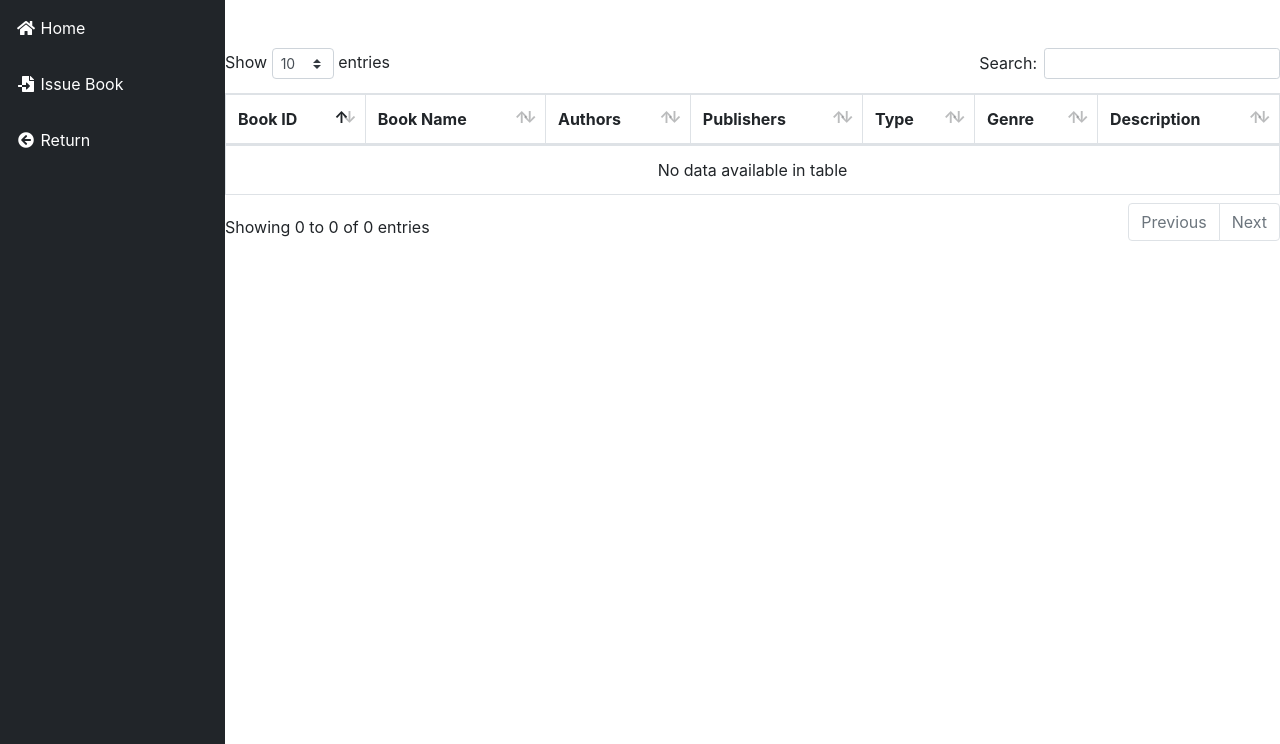
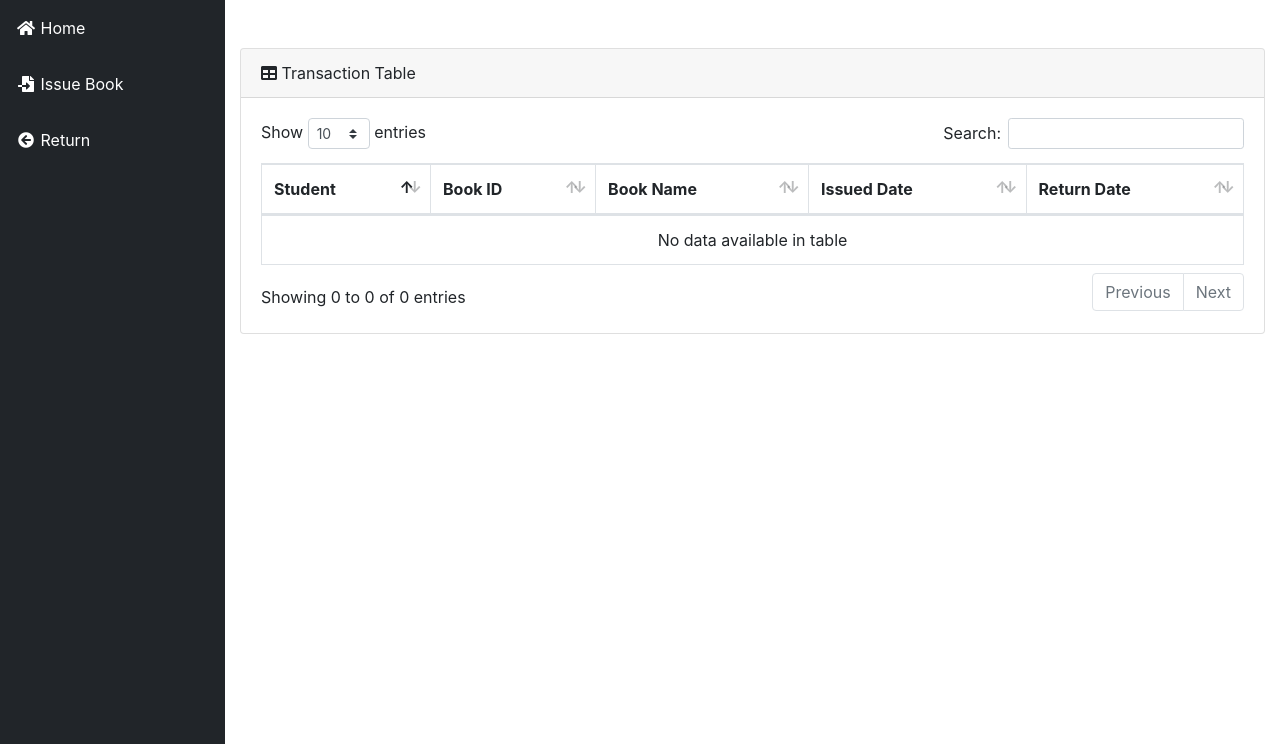
Before and after one commit to jabbard/LibraryManagementSystem, a Django app: page /home/ in a window 1280 px wide. Shown: the part 56-800 px from the top of the page. Run offline with Django 3.2, Linux system fonts and the light colour scheme; data that the repository does not hold is empty; some libraries are stand-ins or nearby versions.

Commit message:
do the thing

```diff
--- a/Admin/admin.py
+++ b/Admin/admin.py
@@ -12,4 +12,5 @@ admin.site.register(Genres)
 admin.site.register(Publishers)
 admin.site.register(Faculty)
 admin.site.register(Transactions)
+admin.site.register(Structures)
 #admin.site.register(Books_Authors)
--- a/Admin/forms.py
+++ b/Admin/forms.py
@@ -74,3 +74,9 @@ class IssueForm(forms.ModelForm):
 
 class ReturnForm(forms.Form):
     book_id = forms.CharField(label="Book ID")
+
+
+class StructuresForm(forms.ModelForm):
+    class Meta:
+        model = Structures
+        fields = ['fine', 'days']
--- a/Admin/models.py
+++ b/Admin/models.py
@@ -1,6 +1,6 @@
 from django.db import models
 from django.core.validators import RegexValidator
-from datetime import datetime
+from datetime import datetime, timedelta
 from django.contrib.auth.models import AbstractBaseUser, BaseUserManager
 from django.contrib.auth.models import User
 
@@ -89,7 +89,7 @@ class Transactions(models.Model):
     student_id = models.ForeignKey(Students, on_delete=models.CASCADE)
     b_id = models.ForeignKey(Book_Number, on_delete=models.CASCADE)
     issued_date = models.DateTimeField(default=datetime.now)
-    return_date = models.DateTimeField(default=datetime.now())
+    return_date = models.DateTimeField(default=datetime.now()+timedelta(days=10))
     return_status = models.IntegerField(default=0)
 
     def __str__(self):
@@ -98,6 +98,7 @@ class Transactions(models.Model):
 class Structures(models.Model):
     days = models.IntegerField(default=10, max_length=2)
     fine = models.IntegerField(default=5, max_length=2)
+    date = models.DateTimeField(default=datetime.now)
 
     def __str__(self):
         return str(self.days)+" "+str(self.fine)
--- a/Admin/templates/base.html
+++ b/Admin/templates/base.html
@@ -109,6 +109,8 @@
           <a class="dropdown-item" href="{% url 'publisher' %}">Publishers</a>
           <a class="dropdown-item" href="{% url 'faculty' %}">Faculties</a>
           <a class="dropdown-item" href="{% url 'student' %}">Students</a>
+          <a class="dropdown-item" href="{% url 'transaction' %}">Transactions</a>
+          <a class="dropdown-item" href="{% url 'structure' %}">Structures</a>
         </div>
       </li>
       <!--<li class="nav-item">
--- a/Admin/templates/librarian/homepage.html
+++ b/Admin/templates/librarian/homepage.html
@@ -2,34 +2,37 @@
 
 {% block body %}
 
+
 <div class="container">
-    <br>
-    <br>
-    <div class="row">
+
+
+  <br/>
+  <br/>
+  <div class="card mb-3">
+    <div class="card-header">
+      <i class="fas fa-table"></i>
+      Transaction Table</div>
+    <div class="card-body">
       <div class="table-responsive">
         <table class="table table-bordered" id="dataTable" width="100%" cellspacing="0">
           <thead>
           <tr>
+            <th>Student</th>
             <th>Book ID</th>
             <th>Book Name</th>
-                <th>Authors</th>
-                <th>Publishers</th>
-                <th>Type</th>
-                <th>Genre</th>
-                <th>Description</th>
+            <th>Issued Date</th>
+            <th>Return Date</th>
           </tr>
           </thead>
 
           <tbody>
-              {% for book in book_list %}
+          {% for transactions in transaction %}
           <tr>
-                <td>{{ book.book_id }}</td>
-                <td>{{ book.book_name }}</td>
-                <td>{% for i in book.author.all %}{{ i.author_name }} <br/> {% endfor %}</td>
-                <td>{{ book.publisher }}</td>
-                <td>{{ book.type }}</td>
-                <td>{{ book.genre }}</td>
-                <td>{{ book.description }}</td>
+            <td>{{ transactions.student_id }}</td>
+            <td>{{ transactions.b_id }}</td>
+            <td>{{ transactions.b_id.book_id }}</td>
+            <td>{{ transactions.issued_date }}</td>
+            <td>{{ transactions.return_date }}</td>
 
           </tr>
           {% endfor %}
@@ -37,5 +40,31 @@
         </table>
       </div>
     </div>
+
+  </div>
+
+  <!--<div class="row">
+      <table class="table">
+          <thead>
+            <tr>
+
+            </tr>
+          </thead>
+          <tbody>
+            {% for faculties in faculty %}
+            <tr>
+              <td>{{ faculties.f_id }}</td>
+              <td>{{ faculties.f_name }}</td>
+                <td>
+                <a href="{% url 'update_faculty' faculties.f_id %}">
+                  <button type="button" class="btn btn-outline-primary">Change</button>
+                </a>
+
+              </td>
+            </tr>
+            {% endfor %}
+          </tbody>
+      </table>
+  </div>-->
 </div>
 {% endblock %}
--- a/Admin/urls.py
+++ b/Admin/urls.py
@@ -35,5 +35,8 @@ urlpatterns = [
     path('issue_book/', user_views.issue_book, name="issue"),
     path('return_book/', user_views.return_book, name="return"),
     path('barcode_num/', user_views.barcodes, name="barcode"),
+    path('transactions/', user_views.transactions, name="transaction"),
+    path('structures/', user_views.structure, name="structure"),
+    path('update_structures/', user_views.update_structures, name="update_structure"),
     path(r'^activate/(?P<uidb64>[0-9A-Za-z_\-]+)/(?P<token>[0-9A-Za-z]{1,13}-[0-9A-Za-z]{1,20})/$', user_views.activate, name="activate"),
 ]
--- a/Admin/views.py
+++ b/Admin/views.py
@@ -1,7 +1,8 @@
 from django.http import HttpResponse
 from django.shortcuts import render, redirect
 from .models import *
-from .forms import BookForm, GenreForm, AuthorForm, PublisherForm, FacultyForm, StudentForm, SignupForm, IssueForm, ReturnForm
+from .forms import BookForm, GenreForm, AuthorForm, PublisherForm, FacultyForm, StudentForm, SignupForm, IssueForm, \
+    ReturnForm, StructuresForm
 from django.contrib.auth import logout, login, authenticate
 from django.contrib.auth.forms import AuthenticationForm, PasswordChangeForm
 from django.contrib.sites.shortcuts import get_current_site
@@ -344,8 +345,9 @@ def login_view(request):
 
 
 def library_home(request):
-    book_list = Books.objects.all()
-    return render(request, "librarian/homepage.html", {'book_list': book_list})
+    transaction = Transactions.objects.filter(return_status=0).prefetch_related('student_id').prefetch_related('b_id')
+    return render(request, "librarian/homepage.html", {'transaction': transaction})
+
 
 def register_view(request):
     if request.method == 'POST':
@@ -392,7 +394,7 @@ def activate(request, uidb64, token):
     else:
         return HttpResponse('Activation link is invalid!')
 
-
+@login_required
 def issue_book(request):
     if request.method == 'POST':
         st = request.POST.get('student_id')
@@ -422,13 +424,15 @@ def issue_book(request):
 def return_book(request):
     if request.method=='POST':
         form = ReturnForm(request.POST)
-        obj = Transactions.objects.filter(b_id=request.POST.get('book_id')).filter(return_status=0)
-        book = Book_Number.objects.filter(b_id=request.POST.get('book_id'))
-        if form.is_valid() and obj.count()==1:
+        book_id = request.POST.get('book_id')
+        obj = Transactions.objects.filter(return_status=0)
+        book = Book_Number.objects.get(b_id=book_id)
+        if form.is_valid() and obj.filter(b_id=book_id).count()==1:
             objs = obj[0]
             objs.return_date = datetime.now()
             objs.return_status = 1
             book.status = 'Available'
+            book.save()
             objs.save()
             return redirect('library')
         else:
@@ -437,7 +441,35 @@ def return_book(request):
         form = ReturnForm()
     return render(request, 'librarian/return_book.html', {'form': form})
 
+@admin_only
 @login_required
 def barcodes(request):
     num = Book_Number.objects.all().prefetch_related('book_id')
     return render(request, "adminstrator/barcode_book.html", {'num':num})
+
+@admin_only
+@login_required
+def transactions(request):
+    transaction = Transactions.objects.filter(return_status=0).prefetch_related('student_id').prefetch_related('b_id')
+
+    return render(request, "adminstrator/transaction.html", {'transaction':transaction})
+
+@admin_only
+@login_required
+def structure(request):
+    structure = Structures.objects.all()
+    this_structure = structure.latest('date')
+
+    return render(request, "adminstrator/structures.html", {'structure':this_structure})
+
+@admin_only
+@login_required
+def update_structures(request):
+    if request.method == 'POST':
+        form = StructuresForm(request.POST)
+        if form.is_valid():
+            form.save()
+            return redirect('structure')
+    else:
+        form = StructuresForm()
+    return render(request, "adminstrator/update_structures.html", {'form':form})
```
Also changed, not shown: Admin/templates/adminstrator/structures.html (added, +28 -0 lines), Admin/templates/adminstrator/transaction.html (added, +69 -0 lines), Admin/templates/adminstrator/update_structures.html (added, +33 -0 lines), Admin/migrations/0005_auto_20190415_0537.py (added), Admin/migrations/0006_auto_20190415_0548.py (added), Admin/templates/librarian/index.html (indentation only). Lines whose indentation alone changed are shown as unchanged.
